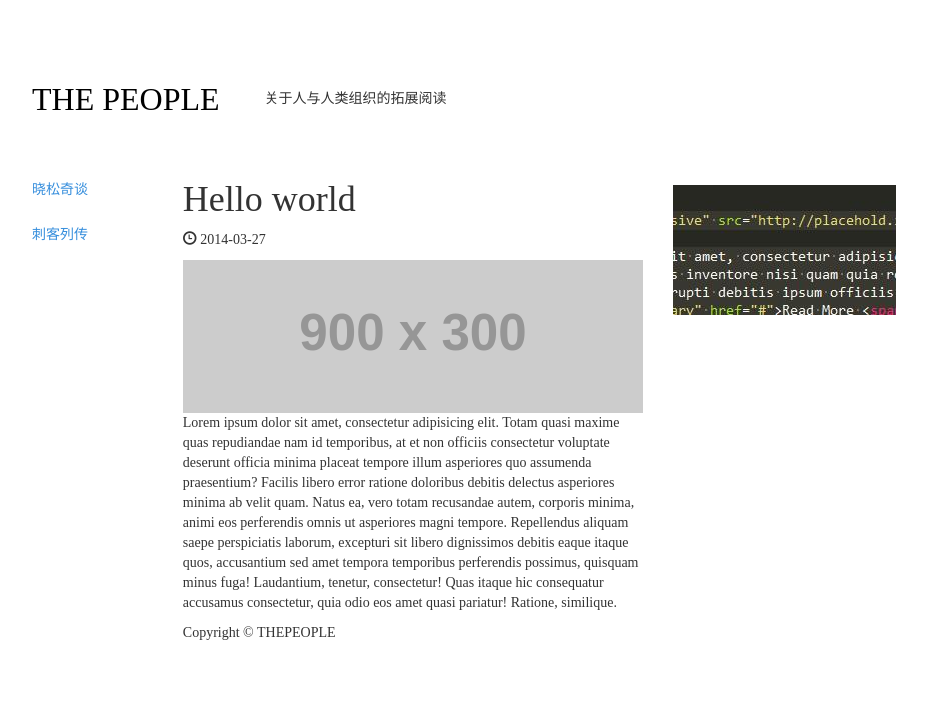
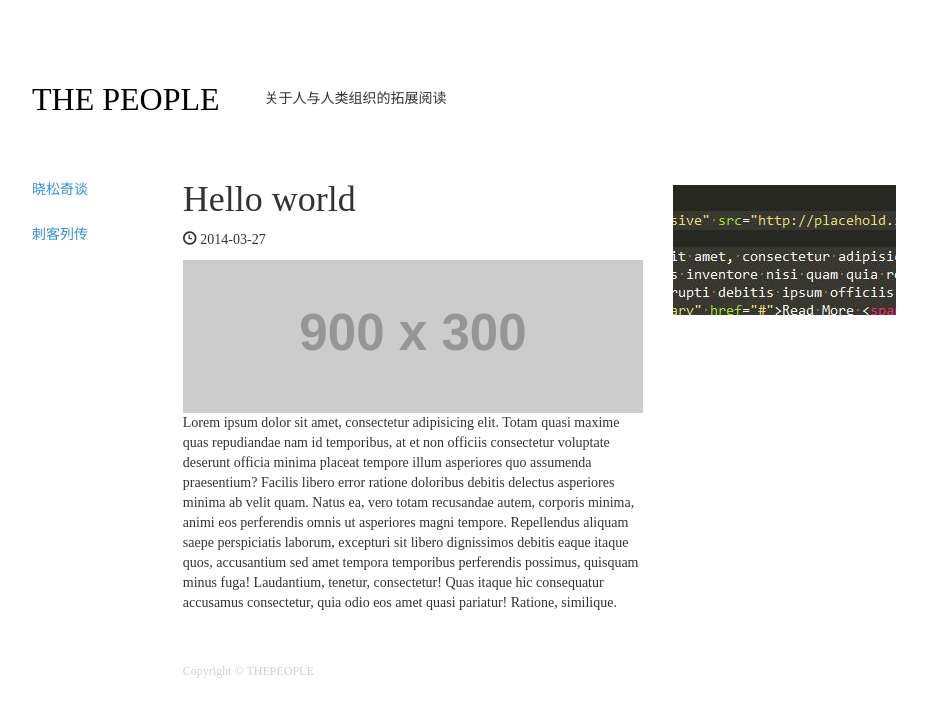
Before and after one commit to andyljj/thepeople, a Jekyll site: the page built from _posts/2015-02-27-hello-world.markdown, in a window 1280 px wide. Shown: the top 717 px of the page, without its empty margins (175-1102 px from the left). Built offline with Jekyll 4.4.1, drawn with Linux system fonts in a browser that asks for light colours; some web fonts are replaced; Markdown is read by kramdown in place of the engine named in the settings; comment, search, counter and statistics services are not loaded.

Commit message:
modify bug

```diff
--- a/_layouts/default.html
+++ b/_layouts/default.html
@@ -33,10 +33,12 @@
                 <!-- /.row -->
 
                 <!-- Footer -->
+                <br>
+                <br>
                 <footer>
                     <div class="row">
                         <div class="col-lg-12">
-                            <p>Copyright © THEPEOPLE</p>
+                            <p id="copyright">Copyright © THEPEOPLE</p>
                         </div>
                     </div>
                     <!-- /.row -->
--- a/_layouts/post.html
+++ b/_layouts/post.html
@@ -3,7 +3,7 @@ layout: default
 ---
 
  <!-- Blog Post Content Column -->
-<div class="col-lg-8">
+<div class="col-md-8">
 
     <!-- Blog Post -->
 
--- a/assets/css/sb-admin.css
+++ b/assets/css/sb-admin.css
@@ -281,3 +281,7 @@ ul.alert-dropdown {
     width: 100%;
     min-height: 200px;
 }
+#copyright{
+    color:#D0D0D0;
+    font-size: 12px;
+}
```
Also changed, not shown: assets/css/bootstrap.min.css.
